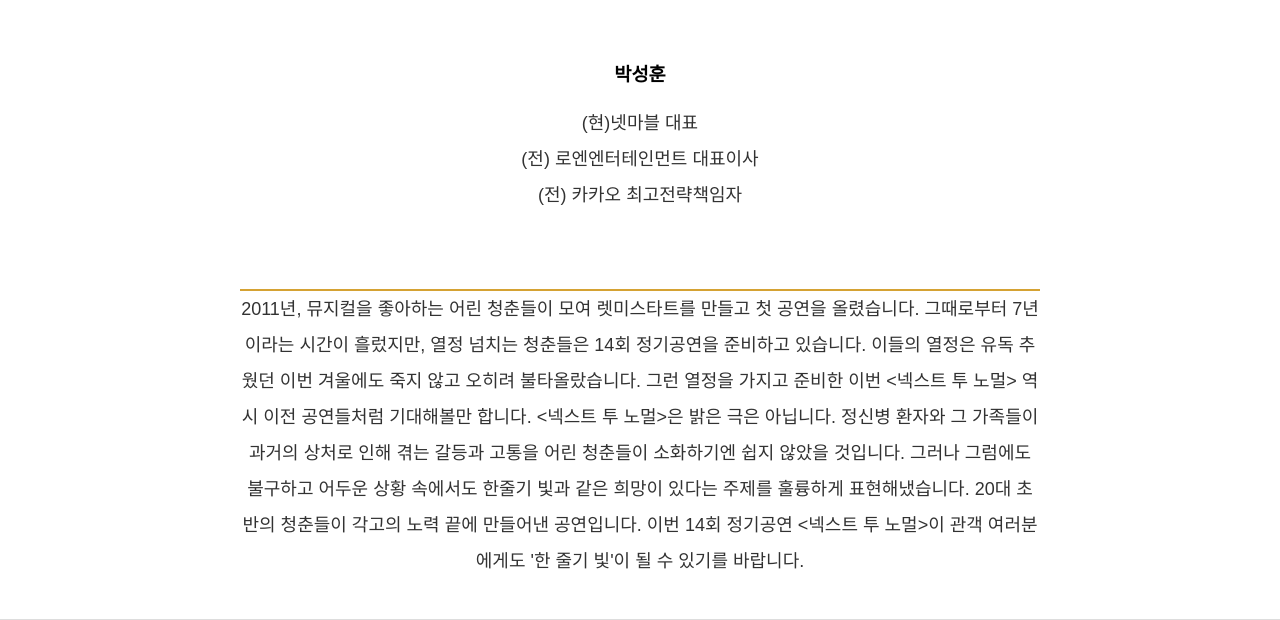
After one commit to myeol2/letmestart_homepage, a Django app: page /html/intro/greeting in a window 1280 px wide. The commit adds this page. Shown: the part 799-1419 px from the top of the page. Run offline with Django 3.2, Linux system fonts and the light colour scheme; some libraries are stand-ins or nearby versions.

Commit message:
greeting before adding button

```diff
--- a/HTMLCSS/static/css/style3.css
+++ b/HTMLCSS/static/css/style3.css
@@ -922,9 +896,11 @@ footer{
 }
 
 .text p{
- font-size: 18px;
- line-height: 2em;
- opacity: 0.8;
+  font-size: 18px;
+  line-height: 2em;
+  opacity: 0.8;
+  margin-left: auto;
+  margin-right: auto;
 }
 
 #team .anchor{
@@ -932,3 +908,50 @@ footer{
   flex: 0 0 100%;
   padding-bottom:20px;
 }
+
+
+/*=======
+ *greeting
+ *=======*/
+
+#greeting .container{
+  padding-top: 70px;
+}
+
+
+#greeting img{
+
+  margin-bottom: 60px;
+  display: block;
+  margin-left: auto;
+  margin-right:auto;
+  width: 25vw;
+}
+
+.border-top{
+  border-top: solid 2px var(--bg-gold);
+
+}
+
+.mid-width{
+  max-width: 800px;
+  margin-left: auto;
+  margin-right: auto;
+}
+
+.greeting-text{
+  padding: 40px 0;
+
+}
+
+.button-greeting a{
+  display: inline-block;
+  margin: 0;
+  padding: 10px 30px;
+  margin-bottom: 30px;
+
+  border: solid 2px var(--bg-gold);
+  color: var(--dark-color);
+  font-size: 18px;
+  text-decoration: none;
+}
--- a/HTMLCSS/urls.py
+++ b/HTMLCSS/urls.py
@@ -10,4 +10,5 @@ urlpatterns = [
         path('play', views.play, name='play'),
         path('intro/introduction', views.intro, name= 'intro'),
         path('intro/team', views.team, name='team'),
+        path('intro/greeting', views.greeting, name="greeting"),
         ]
--- a/HTMLCSS/views.py
+++ b/HTMLCSS/views.py
@@ -40,3 +40,7 @@ def play(request):
 def intro(request):
 
     return render(request, 'HTMLCSS/intro.html')
+
+def greeting(request):
+
+    return render(request, 'HTMLCSS/greeting.html')
--- /dev/null
+++ b/templates/HTMLCSS/greeting.html
@@ -0,0 +1,62 @@
+{% extends "base.html" %}
+{% load static %}
+
+{% block javascript %}
+<script>
+
+  $(function(){
+    $("header > div > nav > ul > li:nth-child(1)").addClass('active');
+    $("#submenu-content > div > nav > ul > li:nth-child(3)").addClass('active');
+  })
+</script>
+{% endblock javascript %}
+
+{% block content %}
+
+{{block.super}}
+
+<section id="greeting">
+
+  <div class="container">
+    <div class='description'>
+
+    <div>
+      <h1> 인사말 </h1>
+    </div>
+
+    <div class="button-greeting">
+    <a href="?id=0">지도교수 인사말</a>
+    <a href="?id=1">공동대표 인사말</a>
+    </div>
+
+    <img src="{% static 'img/professor.jpg' %}">
+
+    <div class="text">
+      <h3>박성훈</h3>
+      <p>
+        (현)넷마블 대표 <br>
+        (전) 로엔엔터테인먼트 대표이사<br>
+        (전) 카카오 최고전략책임자
+        <br><br>
+      </p>
+
+      <p class="greeting-text mid-width border-top">
+        2011년, 뮤지컬을 좋아하는 어린 청춘들이 모여
+        렛미스타트를 만들고 첫 공연을 올렸습니다.
+        그때로부터 7년이라는 시간이 흘렀지만, 열정 넘치는 청춘들은
+        14회 정기공연을 준비하고 있습니다.
+        이들의 열정은 유독 추웠던 이번 겨울에도 죽지 않고 오히려 불타올랐습니다.
+        그런 열정을 가지고 준비한 이번 <넥스트 투 노멀> 역시 이전 공연들처럼 기대해볼만 합니다.
+        <넥스트 투 노멀>은 밝은 극은 아닙니다. 정신병 환자와 그 가족들이
+        과거의 상처로 인해 겪는 갈등과 고통을 어린 청춘들이 소화하기엔 쉽지 않았을 것입니다.
+        그러나 그럼에도 불구하고 어두운 상황 속에서도 한줄기 빛과 같은 희망이 있다는 주제를
+        훌륭하게 표현해냈습니다. 20대 초반의 청춘들이 각고의 노력 끝에 만들어낸 공연입니다.
+        이번 14회 정기공연 <넥스트 투 노멀>이 관객 여러분에게도 '한 줄기 빛'이 될 수 있기를 바랍니다.
+      </p>
+    </div>
+
+  </div>
+</section>
+
+
+{% endblock content %}
--- a/templates/base.html
+++ b/templates/base.html
@@ -133,7 +133,7 @@
                 <ul>
                   <li><a href="{% url "intro" %}">렛미스타트</a></li>
                   <li><a href="{% url "team" %}">구성</a></li>
-                  <li><a href="#">인사말</a></li>
+                  <li><a href="{% url "greeting" %}">인사말</a></li>
                 </ul>
 
               </li>
@@ -170,8 +170,10 @@
           <h1></h1>
           <nav class="submenu-nav">
             <ul>
-              {% block submenu_nav %}
-              {% endblock submenu_nav %}
+              <li><a href="{% url "intro" %}">렛미스타트는</a></li>
+              <li><a href="{% url "team" %}">구성</a></li>
+              <li><a href="{% url "greeting" %}">인사말</a></li>
+
             </ul>
         </div>
       </div>
```
Also changed, not shown: other parts of HTMLCSS/static/css/style3.css (+7 -33 lines), templates/HTMLCSS/intro.html (+1 -9 lines), templates/HTMLCSS/team.html (+7 -15 lines).
